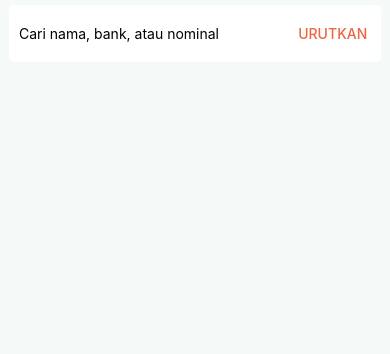
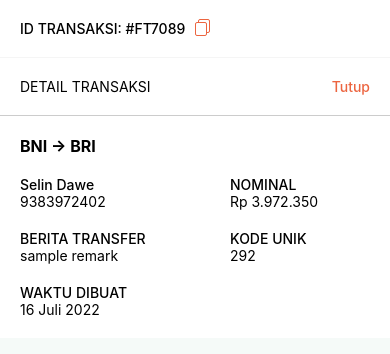
Before and after one commit to AsadSaleh/flip_react_native_app, a React Native app: screen / in a window 390 px wide. Shown: the top 354 px of the page. Built offline with nearby package versions, Linux system fonts and the light colour scheme; no server answers.

Commit message:
Create trx detail screen

```diff
--- a/package.json
+++ b/package.json
@@ -10,6 +10,7 @@
     "lint": "eslint . --ext .js,.jsx,.ts,.tsx"
   },
   "dependencies": {
+    "@react-native-clipboard/clipboard": "^1.10.0",
     "react": "18.0.0",
     "react-native": "0.69.1",
     "react-query": "^3.39.2",
--- a/src/App.tsx
+++ b/src/App.tsx
@@ -1,13 +1,14 @@
 import React from 'react';
 import { QueryClient, QueryClientProvider } from 'react-query';
-import TransactionListScreen from './screens/TransactionListScreen';
+import TransactionDetailScreen from './screens/TransactionDetailScreen';
+// import TransactionListScreen from './screens/TransactionListScreen';
 
 const queryClient = new QueryClient();
 
 export default function App() {
   return (
     <QueryClientProvider client={queryClient}>
-      <TransactionListScreen />
+      <TransactionDetailScreen />
     </QueryClientProvider>
   );
 }
--- /dev/null
+++ b/src/colors.ts
@@ -0,0 +1,10 @@
+const Colors = {
+  gray: '#f5faf8',
+  orange: '#ec6540',
+  green: '#57b582',
+  black: '#000',
+  white: '#fff',
+  red: '#75140c',
+};
+
+export default Colors;
--- /dev/null
+++ b/src/screens/TransactionDetailScreen.tsx
@@ -0,0 +1,201 @@
+import React from 'react';
+import {
+  View,
+  Text,
+  SafeAreaView,
+  // ActivityIndicator,
+  TouchableOpacity,
+} from 'react-native';
+import Colors from '../colors';
+// import { useTransactionById } from '../useQueries';
+import humanize from '../utils';
+import Clipboard from '@react-native-clipboard/clipboard';
+
+export default function TransactionDetailScreen() {
+  // const id = 'FT7089';
+  // const trxQuery = useTransactionById(id);
+
+  const mockData = {
+    id: 'FT7089',
+    amount: 3972350,
+    unique_code: 292,
+    status: 'SUCCESS',
+    sender_bank: 'bni',
+    account_number: '9383972402',
+    beneficiary_name: 'Selin Dawe',
+    beneficiary_bank: 'bri',
+    remark: 'sample remark',
+    created_at: '2022-07-16 09:56:06'.split(' ').join('T'),
+    completed_at: '2022-07-16 09:56:06',
+    fee: 0,
+  };
+
+  // if (trxQuery.isLoading) {
+  //   return (
+  //     <View style={{ flex: 1, justifyContent: 'center', alignItems: 'center' }}>
+  //       <ActivityIndicator size="large" />
+  //     </View>
+  //   );
+  // }
+  return (
+    <SafeAreaView style={{ flex: 1 }}>
+      <View style={{ backgroundColor: Colors.gray, flex: 1 }}>
+        <View style={{ backgroundColor: Colors.white }}>
+          <View
+            style={{
+              padding: 20,
+              flexDirection: 'row',
+              alignItems: 'center',
+              justifyContent: 'flex-start',
+            }}>
+            <Text style={{ fontWeight: '500', marginRight: 10 }}>
+              ID TRANSAKSI: #{mockData.id}
+            </Text>
+            <TouchableOpacity
+              onPress={() => {
+                Clipboard.setString(mockData.id);
+              }}>
+              <CopyIcon />
+            </TouchableOpacity>
+          </View>
+
+          {/* Horizontal Line Softer */}
+          <View
+            style={{
+              width: '100%',
+              height: 1,
+              backgroundColor: 'rgba(0,0,0,0.04)',
+            }}
+          />
+
+          <View
+            style={{
+              flexDirection: 'row',
+              alignItems: 'center',
+              justifyContent: 'space-between',
+              padding: 20,
+            }}>
+            <Text>DETAIL TRANSAKSI</Text>
+            <TouchableOpacity onPress={() => {}}>
+              <Text style={{ color: Colors.orange, fontWeight: '500' }}>
+                Tutup
+              </Text>
+            </TouchableOpacity>
+          </View>
+
+          {/* Horizontal Line Bolder */}
+          <View
+            style={{
+              width: '100%',
+              height: 1,
+              backgroundColor: 'rgba(0,0,0,0.2)',
+            }}
+          />
+
+          <View style={{ padding: 20 }}>
+            <Text style={{ fontWeight: 'bold', fontSize: 16 }}>
+              {humanize.bankName(mockData.sender_bank)} <Text>&#8594;</Text>{' '}
+              <Text>{humanize.bankName(mockData.beneficiary_bank)}</Text>
+            </Text>
+
+            {/* kotak-kotak grid */}
+
+            {/* Baris pertama */}
+            <View
+              style={{
+                flexDirection: 'row',
+                justifyContent: 'space-between',
+                marginTop: 20,
+              }}>
+              <GridItem
+                label={mockData.beneficiary_name}
+                value={mockData.account_number}
+                flex={3}
+              />
+              <GridItem
+                label="NOMINAL"
+                value={humanize.currency(mockData.amount)}
+                flex={2}
+              />
+            </View>
+
+            {/* Baris kedua */}
+            <View
+              style={{
+                flexDirection: 'row',
+                justifyContent: 'space-between',
+                marginTop: 20,
+              }}>
+              <GridItem
+                label="BERITA TRANSFER"
+                value={mockData.remark}
+                flex={3}
+              />
+              <GridItem
+                label="KODE UNIK"
+                value={mockData.unique_code.toString()}
+                flex={2}
+              />
+            </View>
+
+            {/* Baris ketiga */}
+            <View style={{ flexDirection: 'row', marginTop: 20 }}>
+              <GridItem
+                label="WAKTU DIBUAT"
+                value={humanize.date(mockData.created_at)}
+              />
+            </View>
+          </View>
+        </View>
+      </View>
+    </SafeAreaView>
+  );
+}
+
+function CopyIcon() {
+  return (
+    <View style={{ position: 'relative' }}>
+      <View
+        style={{
+          top: -3,
+          right: -3,
+          width: 12,
+          height: 14,
+          borderWidth: 1,
+          borderColor: Colors.orange,
+          borderRadius: 2,
+          backgroundColor: Colors.white,
+        }}></View>
+      <View
+        style={{
+          position: 'absolute',
+          top: 0,
+          right: 0,
+          width: 12,
+          height: 14,
+          borderWidth: 1,
+          borderColor: Colors.orange,
+          borderRadius: 2,
+          backgroundColor: Colors.white,
+        }}
+      />
+    </View>
+  );
+}
+
+function GridItem({
+  label,
+  value,
+  flex = 1,
+}: {
+  label: string;
+  value: string;
+  flex?: number;
+}) {
+  return (
+    <View style={{ flex }}>
+      <Text style={{ fontWeight: '500', fontSize: 14 }}>{label}</Text>
+      <Text>{value}</Text>
+    </View>
+  );
+}
```
Also changed, not shown: 3 other files (tests, documents, lock files or other folders).
